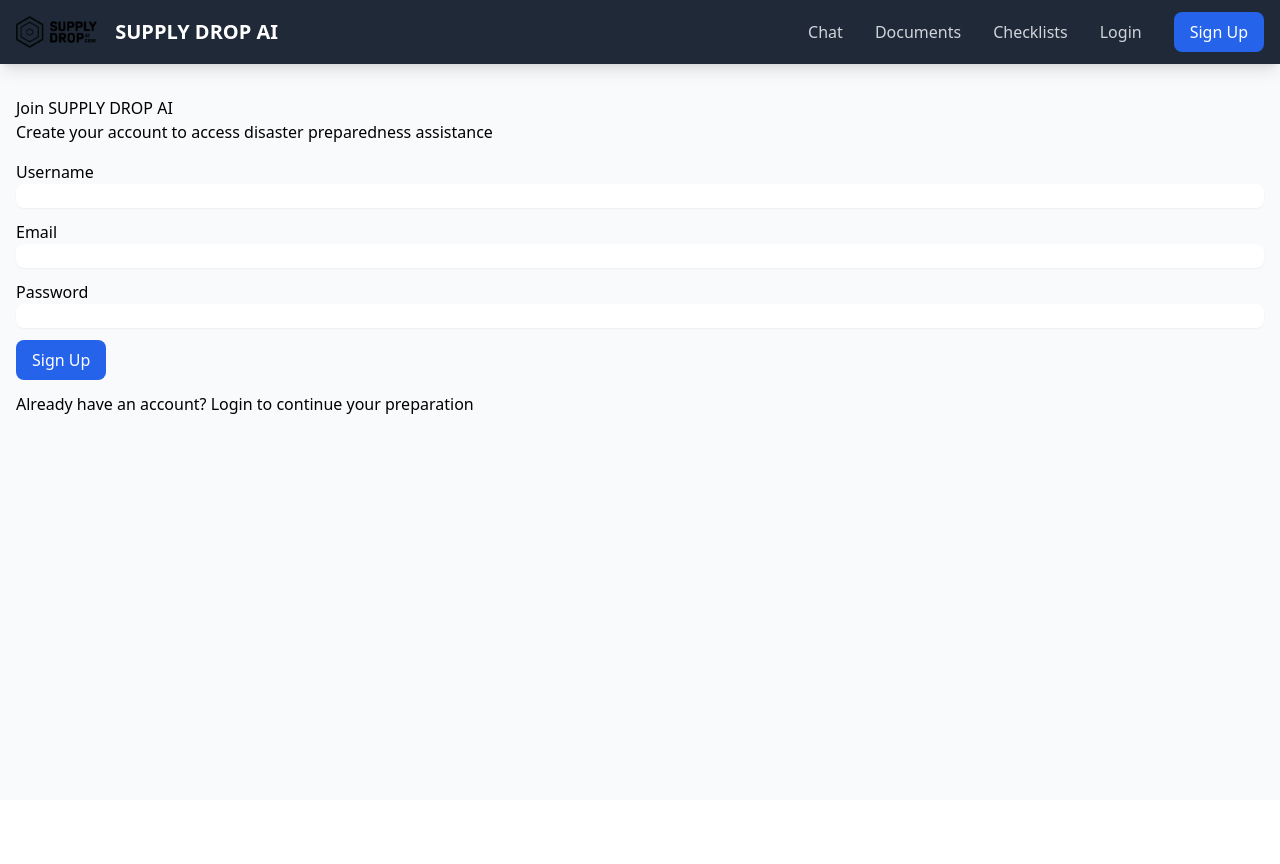
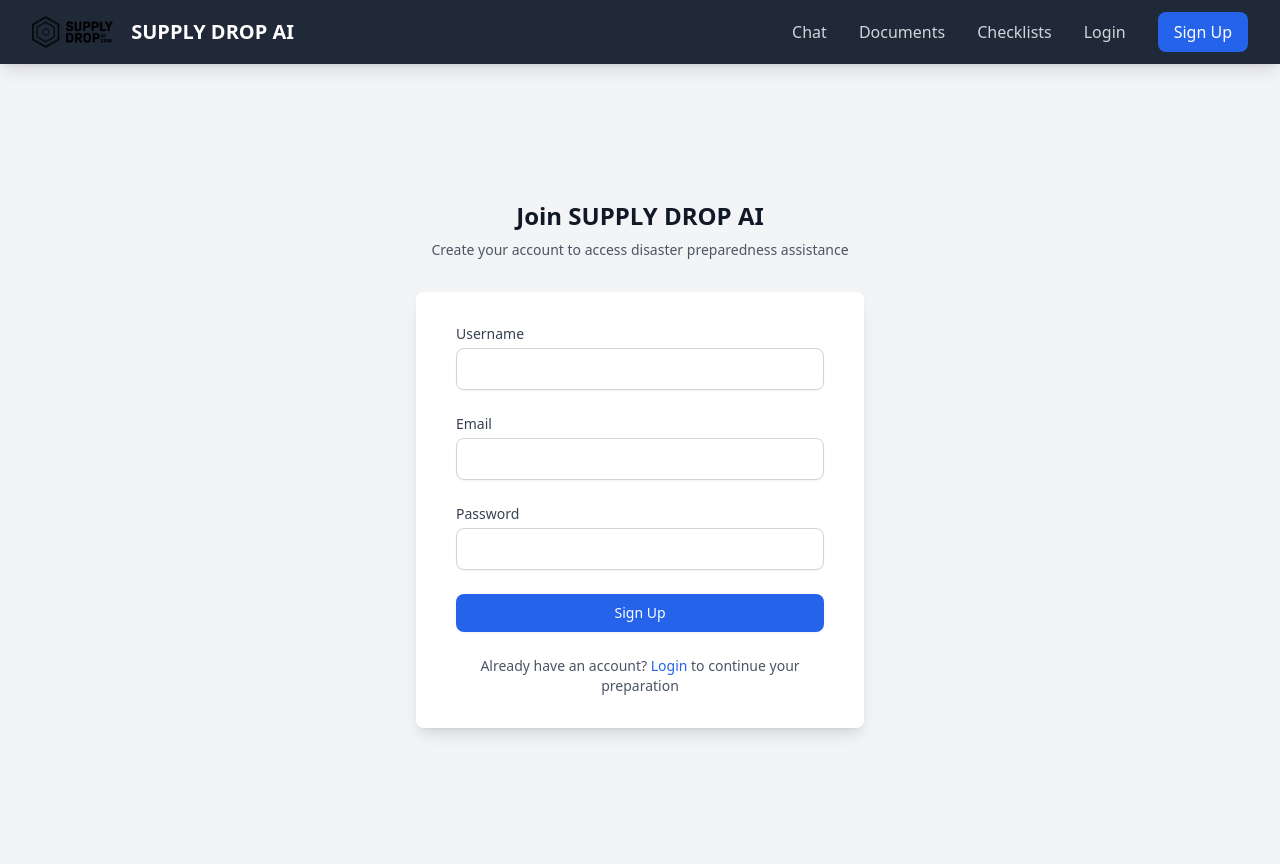
Before and after one commit to realityinspector/supply_drop_ai, a Flask app: page /signup in a window 1280 px wide. Before the commit the page ends 414 px from the top, so only its background shows below. Run offline with Flask 3, Linux system fonts and the light colour scheme; style sheets or scripts are compiled from the project's sources.

Commit message:
Agent query: Please check if the following are implemented correctly: 1. Modern card layout with proper shadows and spacing 2. Consistent typography with specified font sizes 3. Proper styling of form inputs and buttons 4. Header with correct navigation and logo placement

```diff
--- a/templates/base.html
+++ b/templates/base.html
@@ -6,9 +6,9 @@
     <title>SUPPLY DROP AI - Disaster Preparedness Assistant</title>
     <link rel="stylesheet" href="{{ url_for('static', filename='css/main.css') }}">
 </head>
-<body class="bg-gray-50 min-h-screen">
+<body class="bg-gray-100 min-h-screen">
     <nav class="bg-gray-800 text-white shadow-lg">
-        <div class="container mx-auto px-4">
+        <div class="max-w-7xl mx-auto px-4 sm:px-6 lg:px-8">
             <div class="flex justify-between items-center h-16">
                 <a href="{{ url_for('chat.index') }}" class="flex items-center space-x-2">
                     <img src="{{ url_for('static', filename='logo.png') }}" alt="SUPPLY DROP AI Logo" class="h-8 w-auto">
@@ -22,17 +22,23 @@
 
                     {% if current_user.is_authenticated %}
                         <span class="text-gray-300">{{ current_user.username }}</span>
-                        <a href="{{ url_for('auth.logout') }}" class="px-4 py-2 bg-red-600 text-white rounded-lg hover:bg-red-700 transition-colors">Logout</a>
+                        <a href="{{ url_for('auth.logout') }}"
+                           class="px-4 py-2 bg-red-600 text-white rounded-lg hover:bg-red-700 transition-colors focus:outline-none focus:ring-2 focus:ring-red-500 focus:ring-offset-2">
+                            Logout
+                        </a>
                     {% else %}
                         <a href="{{ url_for('auth.login') }}" class="text-gray-300 hover:text-white transition-colors">Login</a>
-                        <a href="{{ url_for('auth.signup') }}" class="px-4 py-2 bg-blue-600 text-white rounded-lg hover:bg-blue-700 transition-colors">Sign Up</a>
+                        <a href="{{ url_for('auth.signup') }}"
+                           class="px-4 py-2 bg-blue-600 text-white rounded-lg hover:bg-blue-700 transition-colors focus:outline-none focus:ring-2 focus:ring-blue-500 focus:ring-offset-2">
+                            Sign Up
+                        </a>
                     {% endif %}
                 </div>
             </div>
         </div>
     </nav>
 
-    <main class="container mx-auto px-4 py-8">
+    <main class="max-w-7xl mx-auto px-4 sm:px-6 lg:px-8 py-8">
         {% with messages = get_flashed_messages(with_categories=true) %}
             {% if messages %}
                 {% for category, message in messages %}
--- a/templates/signup.html
+++ b/templates/signup.html
@@ -1,31 +1,48 @@
 {% extends "base.html" %}
 
 {% block content %}
-<div class="row justify-content-center">
-    <div class="col-md-6">
-        <div class="card">
-            <div class="card-header">
-                <h4 class="mb-0">Join SUPPLY DROP AI</h4>
-            </div>
-            <div class="card-body">
-                <p class="text-muted mb-4">Create your account to access disaster preparedness assistance</p>
-                <form method="POST">
-                    <div class="mb-3">
-                        <label for="username" class="form-label">Username</label>
-                        <input type="text" class="form-control" id="username" name="username" required>
+<div class="min-h-[calc(100vh-4rem)] flex items-center justify-center py-12 px-4 sm:px-6 lg:px-8">
+    <div class="max-w-md w-full space-y-8">
+        <div class="text-center">
+            <h2 class="text-2xl font-bold text-gray-900">Join SUPPLY DROP AI</h2>
+            <p class="mt-2 text-sm text-gray-600">Create your account to access disaster preparedness assistance</p>
+        </div>
+        <div class="bg-white py-8 px-4 shadow-lg rounded-lg sm:px-10">
+            <form method="POST" class="space-y-6">
+                <div>
+                    <label for="username" class="block text-sm font-medium text-gray-700">Username</label>
+                    <div class="mt-1">
+                        <input type="text" id="username" name="username" required
+                               class="appearance-none block w-full px-3 py-2 border border-gray-300 rounded-md shadow-sm placeholder-gray-400 focus:outline-none focus:ring-blue-500 focus:border-blue-500">
                     </div>
-                    <div class="mb-3">
-                        <label for="email" class="form-label">Email</label>
-                        <input type="email" class="form-control" id="email" name="email" required>
+                </div>
+                <div>
+                    <label for="email" class="block text-sm font-medium text-gray-700">Email</label>
+                    <div class="mt-1">
+                        <input type="email" id="email" name="email" required
+                               class="appearance-none block w-full px-3 py-2 border border-gray-300 rounded-md shadow-sm placeholder-gray-400 focus:outline-none focus:ring-blue-500 focus:border-blue-500">
                     </div>
-                    <div class="mb-3">
-                        <label for="password" class="form-label">Password</label>
-                        <input type="password" class="form-control" id="password" name="password" required>
+                </div>
+                <div>
+                    <label for="password" class="block text-sm font-medium text-gray-700">Password</label>
+                    <div class="mt-1">
+                        <input type="password" id="password" name="password" required
+                               class="appearance-none block w-full px-3 py-2 border border-gray-300 rounded-md shadow-sm placeholder-gray-400 focus:outline-none focus:ring-blue-500 focus:border-blue-500">
                     </div>
-                    <button type="submit" class="btn btn-primary">Sign Up</button>
-                </form>
-                <p class="mt-3">
-                    Already have an account? <a href="{{ url_for('auth.login') }}">Login</a> to continue your preparation
+                </div>
+                <div>
+                    <button type="submit" class="w-full flex justify-center py-2 px-4 border border-transparent rounded-md shadow-sm text-sm font-medium text-white bg-blue-600 hover:bg-blue-700 focus:outline-none focus:ring-2 focus:ring-offset-2 focus:ring-blue-500">
+                        Sign Up
+                    </button>
+                </div>
+            </form>
+            <div class="mt-6">
+                <p class="text-center text-sm text-gray-600">
+                    Already have an account?
+                    <a href="{{ url_for('auth.login') }}" class="font-medium text-blue-600 hover:text-blue-500">
+                        Login
+                    </a>
+                    to continue your preparation
                 </p>
             </div>
         </div>
```
Also changed, not shown: templates/login.html (+33 -19 lines).
